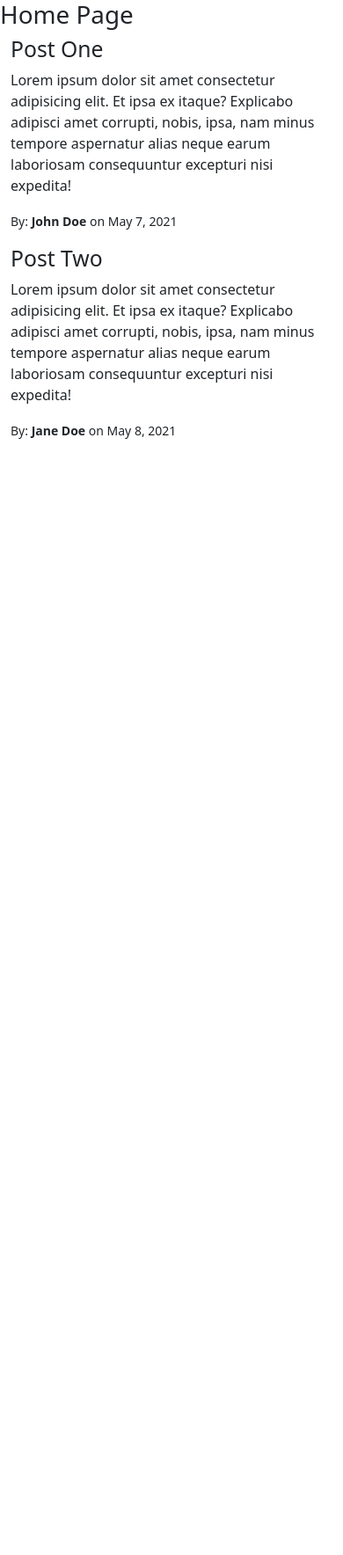
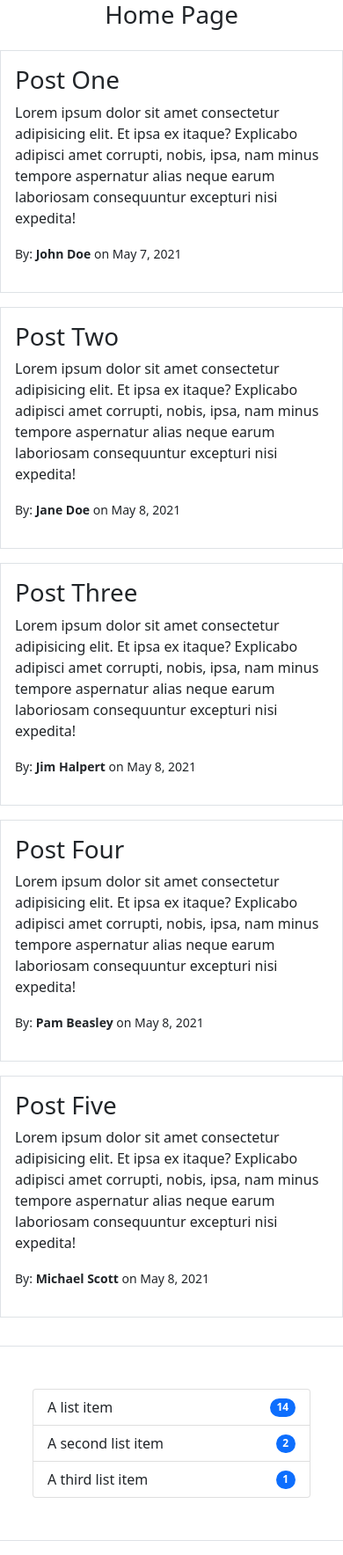
Before and after one commit to AbogeJr/flask-sandbox, a Flask app: page / in a window 390 px wide. Shown: the whole page at 88% size. Before the commit the page ends 499 px from the top, so only its background shows below. Run offline with Flask 2, Linux system fonts and the light colour scheme.

Commit message:
added layout && BS styling

```diff
--- a/myapp.py
+++ b/myapp.py
@@ -13,16 +13,34 @@ posts = [
         'title': 'Post Two',
         'content': 'Lorem ipsum dolor sit amet consectetur adipisicing elit. Et ipsa ex itaque? Explicabo adipisci amet corrupti, nobis, ipsa, nam minus tempore aspernatur alias neque earum laboriosam consequuntur excepturi nisi expedita!',
         'date_posted': 'May 8, 2021'
+    },
+    {
+        'author':'Jim Halpert',
+        'title': 'Post Three',
+        'content': 'Lorem ipsum dolor sit amet consectetur adipisicing elit. Et ipsa ex itaque? Explicabo adipisci amet corrupti, nobis, ipsa, nam minus tempore aspernatur alias neque earum laboriosam consequuntur excepturi nisi expedita!',
+        'date_posted': 'May 8, 2021'
+    },
+    {
+        'author':'Pam Beasley',
+        'title': 'Post Four',
+        'content': 'Lorem ipsum dolor sit amet consectetur adipisicing elit. Et ipsa ex itaque? Explicabo adipisci amet corrupti, nobis, ipsa, nam minus tempore aspernatur alias neque earum laboriosam consequuntur excepturi nisi expedita!',
+        'date_posted': 'May 8, 2021'
+    },
+    {
+        'author':'Michael Scott',
+        'title': 'Post Five',
+        'content': 'Lorem ipsum dolor sit amet consectetur adipisicing elit. Et ipsa ex itaque? Explicabo adipisci amet corrupti, nobis, ipsa, nam minus tempore aspernatur alias neque earum laboriosam consequuntur excepturi nisi expedita!',
+        'date_posted': 'May 8, 2021'
     }
 ]
 
 @app.route("/")
 def hello_world():
-    return render_template('home.html', posts=posts)
+    return render_template('home.html', posts=posts, title="Home")
 
 @app.route("/about")
 def about():
-    return render_template('about.html')
+    return render_template('about.html', title="About")
 
 if __name__ == '__main__':
     app.run(debug=True)
--- a/templates/home.html
+++ b/templates/home.html
@@ -1,23 +1,10 @@
-<!DOCTYPE html>
-<html>
-    <head>
-        <meta charset="utf-8">
-        <meta http-equiv="X-UA-Compatible" content="IE=edge">
-        <title></title>
-        <meta name="description" content="">
-        <meta name="viewport" content="width=device-width, initial-scale=1">
-        <link rel="stylesheet" href="https://cdn.jsdelivr.net/npm/bootstrap@5.1.3/dist/css/bootstrap.min.css">
-    </head>
-    <body>
-        <h1>Home Page</h1>
-
+{% extends "layout.html" %}
+    {% block content %}
         {% for post in posts %}
-            <div class="container">
-                <h2>{{ post.title }}</h2>
+            <div class="container border p-3 my-3">
+                <h2 class="display-6">{{ post.title }}</h2>
                 <p>{{ post.content }}</p>
                 <p><small>By: <b>{{ post.author }}</b> on {{ post.date_posted }} </small></p>
             </div>
         {% endfor %}
-        <script src="" async defer></script>
-    </body>
-</html>
+    {% endblock content %}
--- /dev/null
+++ b/templates/layout.html
@@ -0,0 +1,41 @@
+<!DOCTYPE html>
+<html>
+    <head>
+        <meta charset="utf-8">
+        <meta http-equiv="X-UA-Compatible" content="IE=edge">
+        <meta name="description" content="">
+        <meta name="viewport" content="width=device-width, initial-scale=1">
+        {% if title %}
+            <title>Flask Blog - {{ title }}</title>
+        {% else %}
+            <title>Flask Blog</title>
+        {% endif %}
+        <link rel="stylesheet" href="https://cdn.jsdelivr.net/npm/bootstrap@5.1.3/dist/css/bootstrap.min.css">
+    </head>
+    <body>
+        <h1 class="text-center">{{ title }} Page</h1>
+        <div class="row">
+            <div class="col-md-8">
+                {% block content %}
+                    <!-- content goes here -->
+                {% endblock %}
+            </div>
+            <div class="col-md-4 border p-5 my-3">
+                <ul class="list-group">
+                    <li class="list-group-item d-flex justify-content-between align-items-center">
+                      A list item
+                      <span class="badge bg-primary rounded-pill">14</span>
+                    </li>
+                    <li class="list-group-item d-flex justify-content-between align-items-center">
+                      A second list item
+                      <span class="badge bg-primary rounded-pill">2</span>
+                    </li>
+                    <li class="list-group-item d-flex justify-content-between align-items-center">
+                      A third list item
+                      <span class="badge bg-primary rounded-pill">1</span>
+                    </li>
+                </ul>
+            </div>
+        </div>
+    </body>
+</html>
```
Also changed, not shown: templates/about.html (+3 -15 lines).
